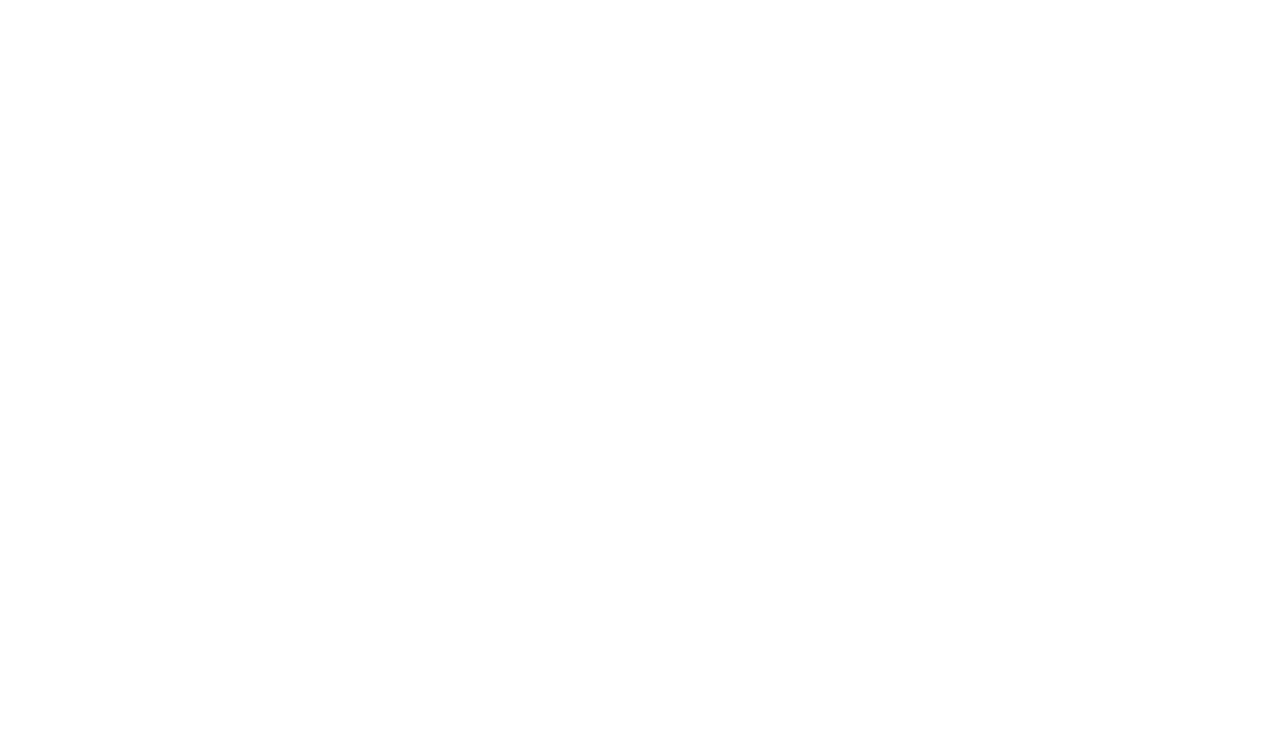
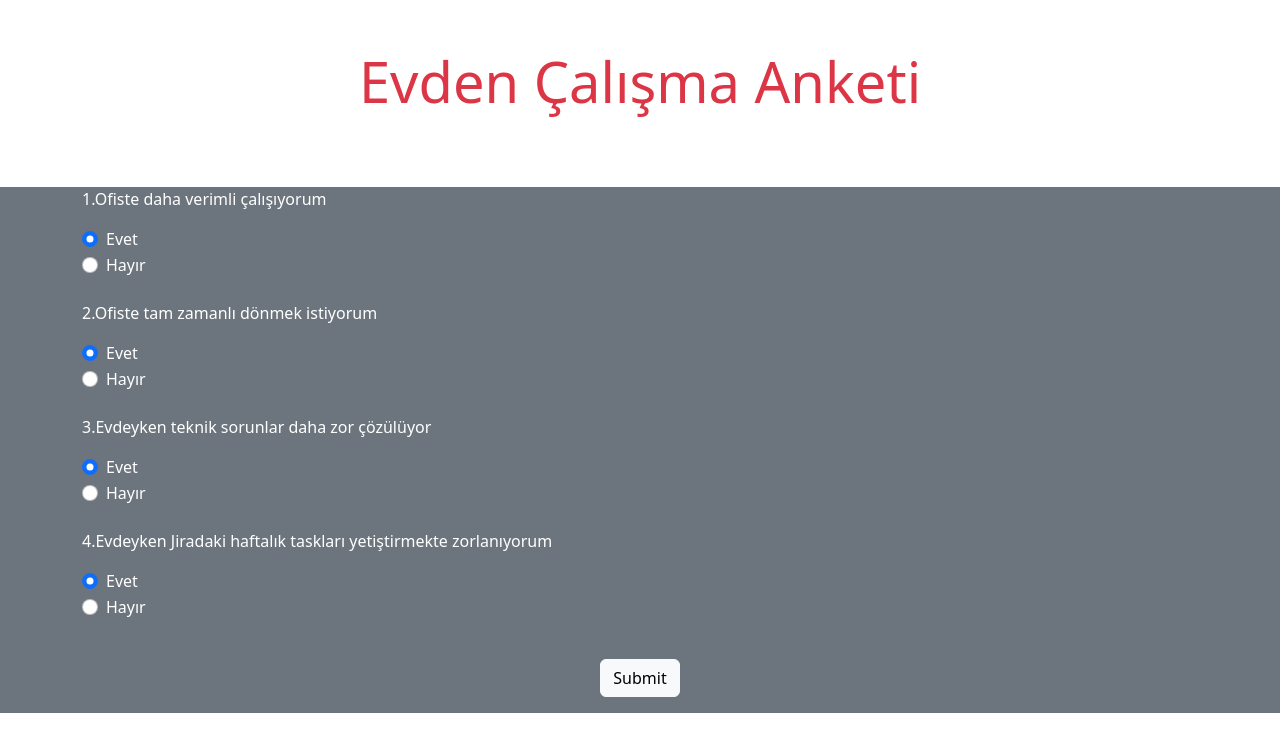
Before and after one commit to karatosun8/Html-Css-Js, a plain HTML site: page 04Survey/index.html in a window 1280 px wide. Drawn offline with nearby package versions, Linux system fonts and the light colour scheme.

Commit message:
html,css,bootstrap

```diff
--- a/04Survey/index.html
+++ b/04Survey/index.html
@@ -9,6 +9,93 @@
 </head>
 <body>
 
-    <script src="js.js"></script>
+    <section id="header">
+        <div class="bg-white text-center py-4 ">
+            <div class="container">
+                <h2 class="text-danger display-4 my-4">Evden Çalışma Anketi</h2>
+            </div>
+
+        </div>
+
+    </section>
+
+    <section id="questions">
+        <div class="bg-secondary">
+            <div class="container">
+                <form class="question-form text-white">
+                    <div class="my-4">
+                        <p>1.Ofiste daha verimli çalışıyorum</p>
+                        <div class="form-check">
+                            <input class="form-check-input" type="radio" name="q1"  value="E" checked>
+                            <label class="form-check-label" >
+                              Evet
+                            </label>
+                          </div>
+                          <div class="form-check">
+                            <input class="form-check-input" type="radio" name="q1"  value="H">
+                            <label class="form-check-label" >
+                              Hayır
+                            </label>
+                          </div>
+
+                    </div>
+                    <div class="my-4">
+                        <p>2.Ofiste tam zamanlı dönmek istiyorum</p>
+                        <div class="form-check">
+                            <input class="form-check-input" type="radio" name="q2"  value="E" checked>
+                            <label class="form-check-label" >
+                              Evet
+                            </label>
+                          </div>
+                          <div class="form-check">
+                            <input class="form-check-input" type="radio" name="q2"  value="H">
+                            <label class="form-check-label" >
+                              Hayır
+                            </label>
+                          </div>
+
+                    </div>
+                    <div class="my-4">
+                        <p>3.Evdeyken teknik sorunlar daha zor çözülüyor</p>
+                        <div class="form-check">
+                            <input class="form-check-input" type="radio" name="q3"  value="E" checked>
+                            <label class="form-check-label" >
+                              Evet
+                            </label>
+                          </div>
+                          <div class="form-check">
+                            <input class="form-check-input" type="radio" name="q3"  value="H">
+                            <label class="form-check-label" >
+                              Hayır
+                            </label>
+                          </div>
+
+                    </div>
+                    <div class="my-4">
+                        <p>4.Evdeyken Jiradaki haftalık taskları yetiştirmekte zorlanıyorum</p>
+                        <div class="form-check">
+                            <input class="form-check-input" type="radio" name="q4"  value="E" checked>
+                            <label class="form-check-label" >
+                              Evet
+                            </label>
+                          </div>
+                          <div class="form-check">
+                            <input class="form-check-input" type="radio" name="q4"  value="H">
+                            <label class="form-check-label" >
+                              Hayır
+                            </label>
+                          </div>
+
+                    </div>
+                    <div class="text-center ">
+                        <input type="submit" class="btn btn-light my-3">
+                    </div>
+                </form>
+            </div>
+        </div>
+
+    </section>
+
+<script src="js.js"></script>
 </body>
 </html>
```
